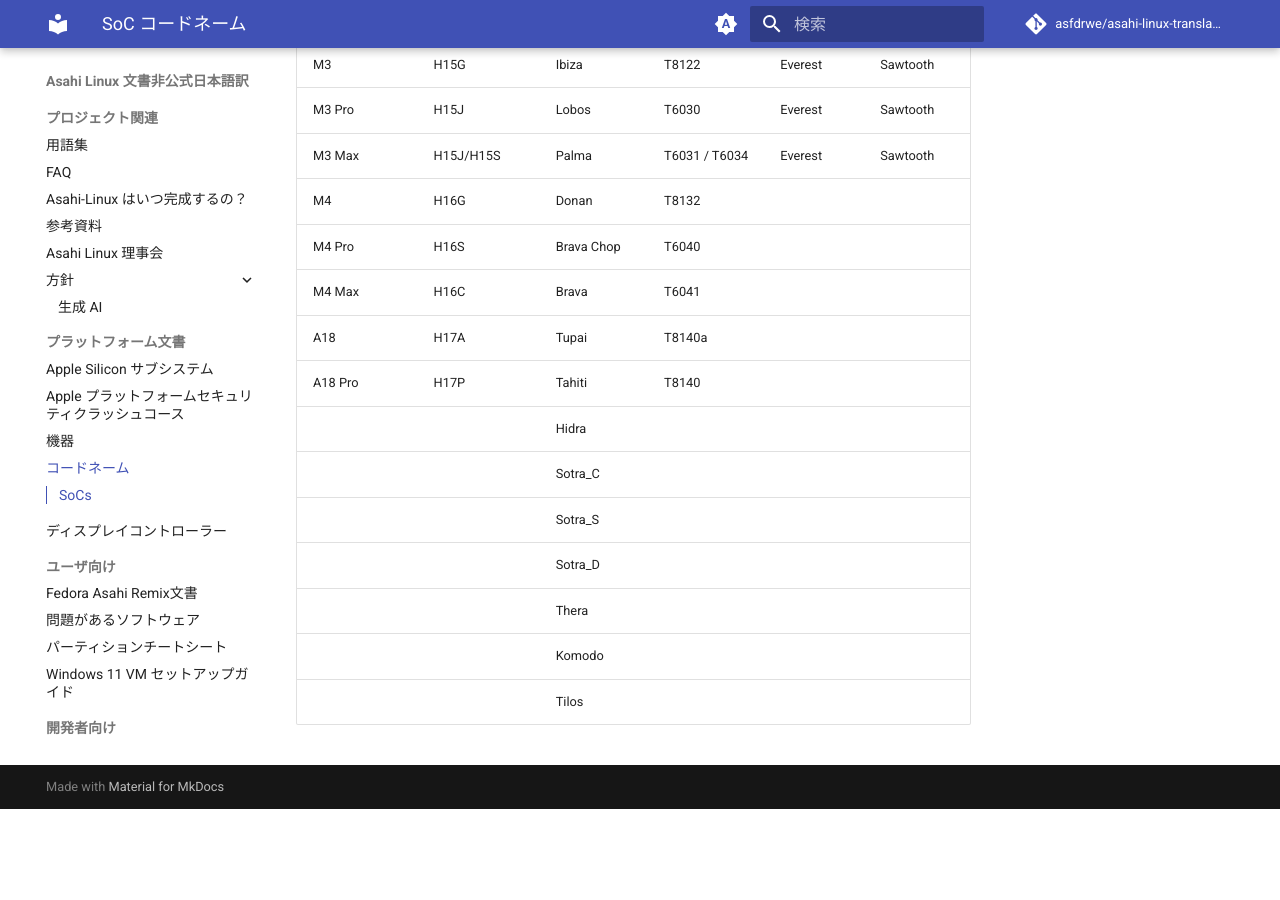
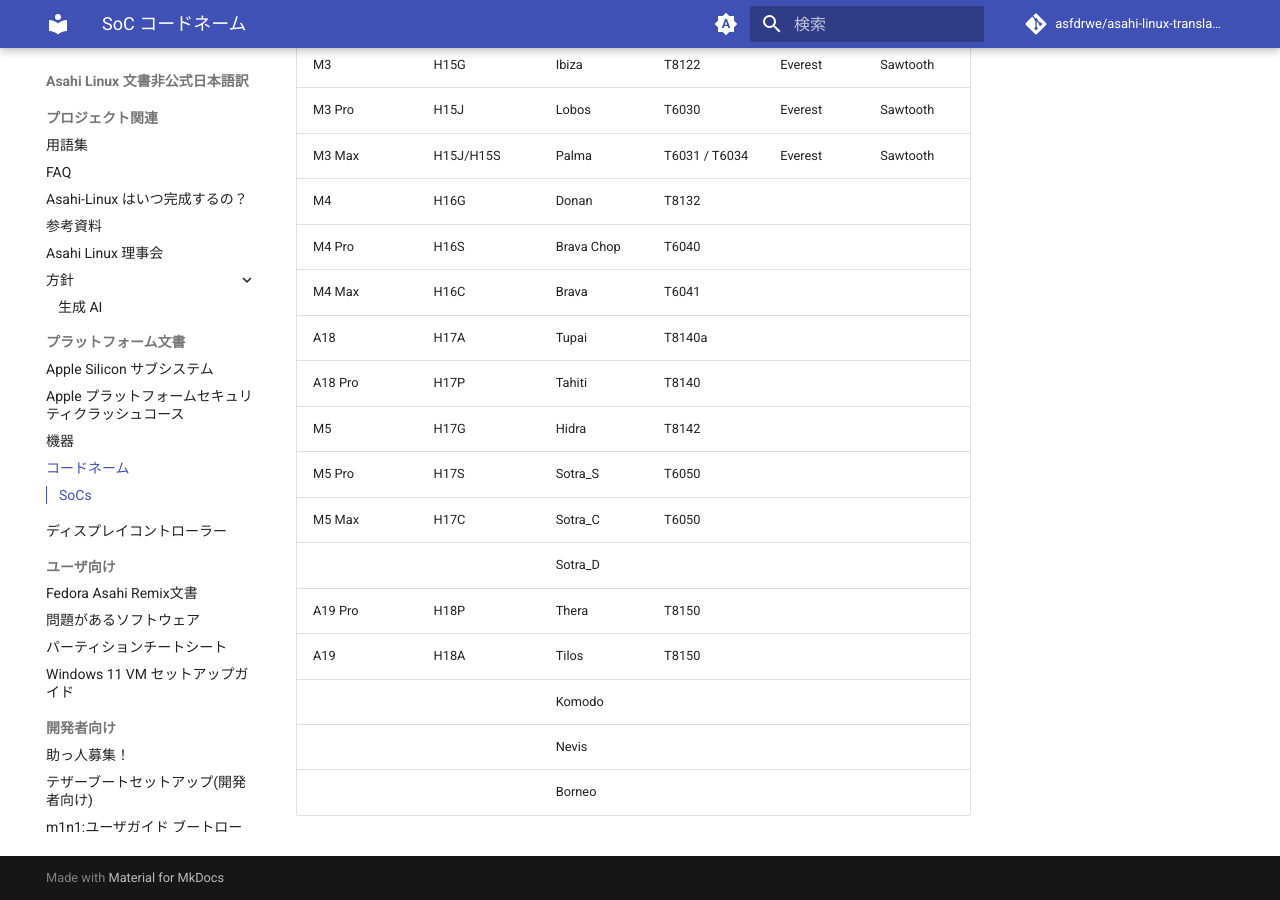
Before and after one commit to asfdrwe/asahi-linux-translations, an MkDocs documentation site: the page built from docs/hw/soc/soc-codenames.md, in a window 1280 px wide and 900 px high, scrolled down 2201 px. Built offline with MkDocs 1.6.1 and Material for MkDocs 9.7.7, drawn with Linux system fonts in a browser that asks for light colours; comment, search, counter and statistics services are not loaded; before the commit the page ends 3010 px from its top, so only the background shows below that; some of the changed text lies outside the part shown.

Commit message:
updated to 20260620

```diff
--- a/docs/hw/soc/soc-codenames.md
+++ b/docs/hw/soc/soc-codenames.md
@@ -59,10 +59,12 @@
 | M4 Max | H16C | Brava | T6041 | |
 | A18 | H17A | Tupai | T8140a | |
 | A18 Pro | H17P | Tahiti | T8140 | |
-| |  | Hidra | | |
-| |  | Sotra_C | | |
-| |  | Sotra_S | | |
+| M5 | H17G | Hidra | T8142 | |
+| M5 Pro | H17S | Sotra_S | T6050 | |
+| M5 Max | H17C | Sotra_C | T6050 | |
 | |  | Sotra_D | | |
-| |  | Thera | | |
+| A19 Pro | H18P | Thera | T8150 | |
+| A19 | H18A | Tilos | T8150 | |
 | |  | Komodo | | |
-| |  | Tilos | | |
+| |  | Nevis | | |
+| |  | Borneo | | |
--- a/docs/sw/m1n1-hypervisor.md
+++ b/docs/sw/m1n1-hypervisor.md
@@ -147,6 +147,18 @@
           <PATH_TO_EXTRACTED_MACHO> \
           -- "debug=0x14e serial=3 apcie=0xfffffffe -enable-kprintf-spam wdt=-1 clpc=0"
 
+
+## ハイパーバイザーモジュールの使い方
+
+組み込みシェルに加えて、m1n1 ハイパーバイザーは完全な Python スクリプトを事前に読み込み実行できます。
+これらのスクリプトは主にハードウェアの特定部分をトレースするためにハイパーバイザーを事前設定するために使われます。
+具体例は m1n1 ソースツリー内の `proxyclient/hv` にあります。
+これらのスクリプトは以下のようにして `run_guest.py` に渡されます。
+
+        python3 proxyclient/tools/run_guest.py -m proxyclient/hv/trace_dcp.py \
+          <PATH_TO_EXTRACTED_MACHO> \
+          -- "debug=0x14e serial=3 apcie=0xfffffffe -enable-kprintf-spam wdt=-1 clpc=0"
+
 ## m1n1 ハイパーバイザツリーの更新
 
 ハイパーバイザー/m1n1 ABI は * 安定していません* 。上記のように新しい m1n1 ビルドをインストールした場合、時間を節約するために
```
Also changed, not shown: other parts of docs/hw/soc/soc-codenames.md (+1 -1 lines), other parts of docs/sw/m1n1-hypervisor.md (+1 -1 lines).
